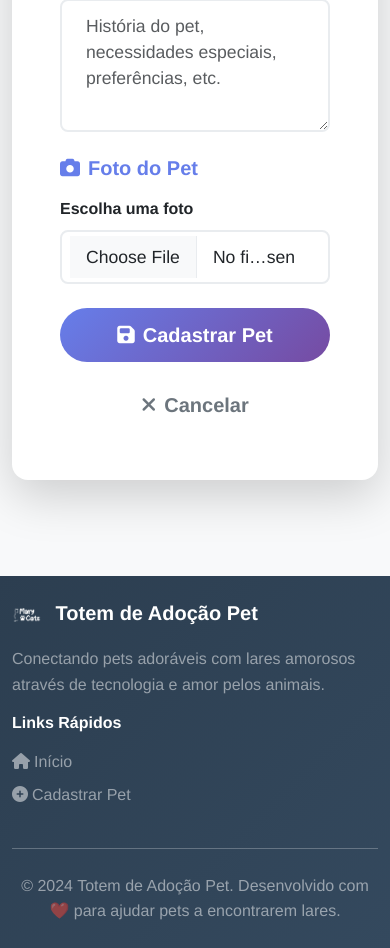
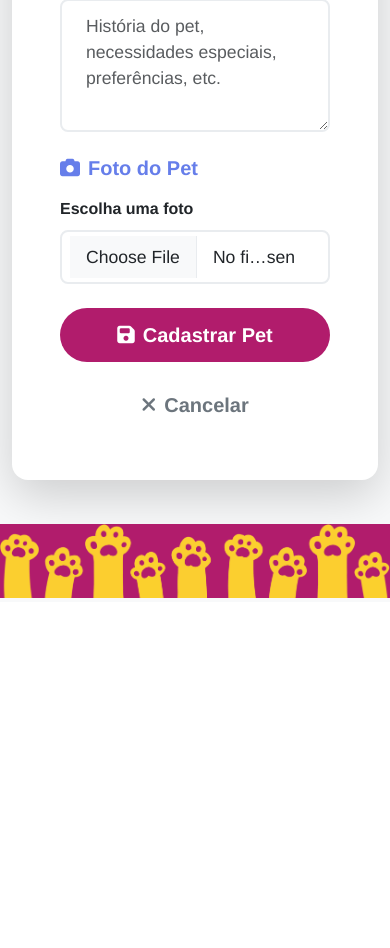
Before and after one commit to marcoantonio567/totem_autoatendimento, a Django app: page /cadastrar-pet/ in a window 390 px wide. Shown: the part 1153-2101 px from the top of the page. After the commit the page ends 1751 px from the top, so only its background shows below. Run offline with Django 5.2, Linux system fonts and the light colour scheme.

Commit message:
Alteradas cores de fundo da homepage

```diff
--- a/app/templates/comecar.html
+++ b/app/templates/comecar.html
@@ -4,7 +4,7 @@
 {% block title %}Totem de Adoção - Encontre seu Pet Ideal{% endblock %}
 
 {% block content %}
-<div class="container-fluid min-vh-100 d-flex align-items-center justify-content-center bg-gradient-primary">
+<div class="container-fluid min-vh-100 d-flex align-items-center justify-content-center bg-dark-pink">
     <div class="row w-100">
         <div class="col-12 text-center">
             <!-- Logo e Título -->
--- a/app/templates/footer.html
+++ b/app/templates/footer.html
@@ -1,37 +1,4 @@
 {% load static %}
-<footer class="bg-dark text-white py-4 mt-5">
-    <div class="container">
-        <div class="row">
-            <div class="col-md-6">
-                <h5 class="fw-bold mb-3">
-                    <img src="{% static 'images/MaryCats_Branco.png' %}" alt="Logo" class="me-2 logo-footer">
-                    Totem de Adoção Pet
-                </h5>
-                <p class="text-white-50">Conectando pets adoráveis com lares amorosos através de tecnologia e amor pelos animais.</p>
-            </div>
-            <div class="col-md-6 text-md-end">
-                <h6 class="fw-bold mb-3">Links Rápidos</h6>
-                <ul class="list-unstyled">
-                    <li class="mb-2">
-                        <a href="{% url 'tela_comecar' %}" class="text-white-50 text-decoration-none">
-                            <i class="fas fa-home me-1"></i>Início
-                        </a>
-                    </li>
-                    <li class="mb-2">
-                        <a href="{% url 'cadastrar_pet' %}" class="text-white-50 text-decoration-none">
-                            <i class="fas fa-plus-circle me-1"></i>Cadastrar Pet
-                        </a>
-                    </li>
-                </ul>
-            </div>
-        </div>
-        <hr class="my-4 bg-white-50">
-        <div class="row">
-            <div class="col-12 text-center">
-                <p class="text-white-50 mb-0">
-                    &copy; 2024 Totem de Adoção Pet. Desenvolvido com ❤️ para ajudar pets a encontrarem lares.
-                </p>
-            </div>
-        </div>
-    </div>
+<footer class="bg-dark-pink footer-bg-compensation">
+    <img src="{% static 'images/Patinhas.png' %}" alt="Patinhas" class="logo-footer">
 </footer>
--- /dev/null
+++ b/requirements.txt
@@ -0,0 +1,2 @@
+Django==5.2.8
+Pillow
--- a/static/css/estilo.css
+++ b/static/css/estilo.css
@@ -9,6 +9,7 @@
     --danger-color: #dc3545;
     --light-color: #f8f9fa;
     --dark-color: #343a40;
+    --marycats-dark-pink: #b11c6c;
 }
 
 /* Fontes */
@@ -22,12 +23,12 @@ h1, h2, h3, h4, h5, h6 {
 }
 
 /* Gradients */
-.bg-gradient-primary {
-    background: linear-gradient(135deg, var(--primary-color) 0%, var(--secondary-color) 100%);
+.bg-dark-pink {
+    background: var(--marycats-dark-pink);
 }
 
 .bg-gradient-light {
-    background: linear-gradient(135deg, #f8f9fa 0%, #e9ecef 100%);
+    background: var(--marycats-dark-pink);
 }
 
 /* Cards */
@@ -57,11 +58,11 @@ h1, h2, h3, h4, h5, h6 {
 }
 
 .btn-primary {
-    background: linear-gradient(135deg, var(--primary-color) 0%, var(--secondary-color) 100%);
+    background: var(--marycats-dark-pink);
 }
 
 .btn-primary:hover {
-    background: linear-gradient(135deg, #5a6fd8 0%, #6a4190 100%);
+    background: #9a1759;
 }
 
 /* Formulários */
@@ -112,7 +113,14 @@ h1, h2, h3, h4, h5, h6 {
 
 /* Footer */
 footer {
-    background: linear-gradient(135deg, #2c3e50 0%, #34495e 100%) !important;
+    bottom: 0;
+    width: 100%;
+    z-index: 0;
+    padding: 0 !important;
+}
+
+.footer-bg-compensation{
+    transform: translate(0, -4px);
 }
 
 /* Cards de Seleção */
@@ -301,7 +309,9 @@ footer {
 }
 
 .logo-footer {
-    height: 30px;
+    width: 100%;
+    height: auto;
+    display: block;
 }
 
 .btn-light {
```
Also changed, not shown: static/images/Patinhas.png.
